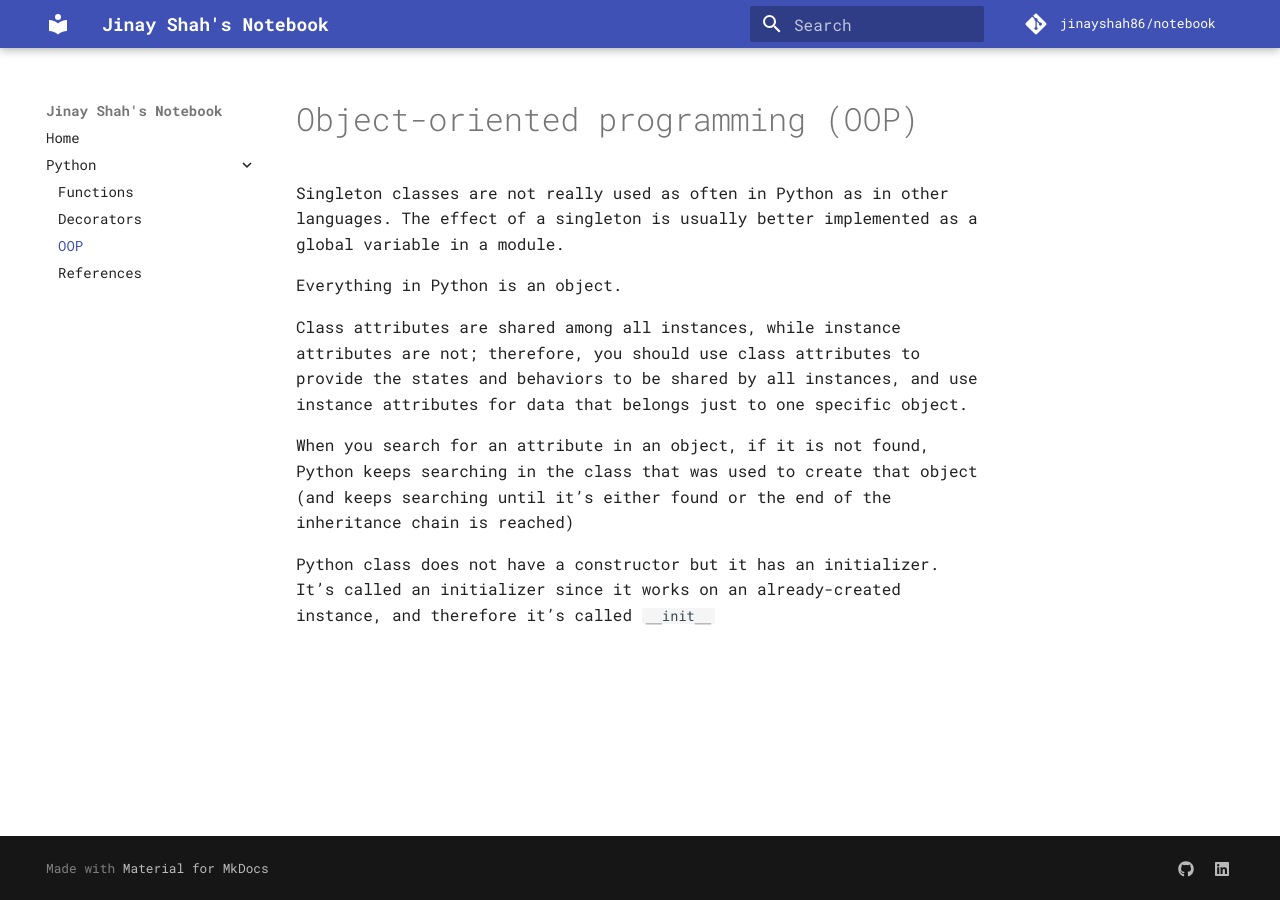
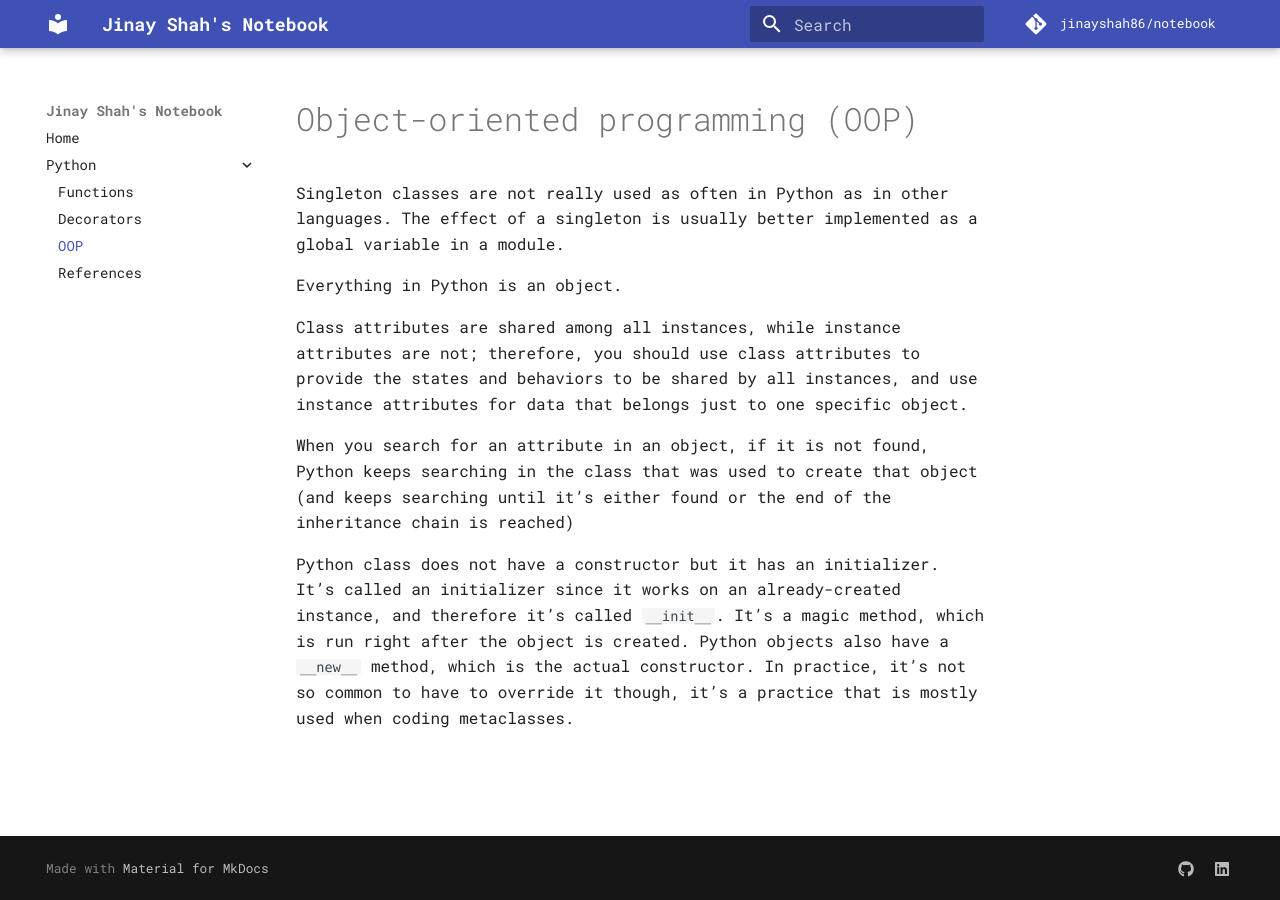
Before and after one commit to jinayshah86/notebook, an MkDocs documentation site: the page built from docs/python/oop.md, in a window 1280 px wide. Built offline with MkDocs 1.6.1 and Material for MkDocs 9.7.7, drawn with Linux system fonts in a browser that asks for light colours; some web fonts are replaced; comment, search, counter and statistics services are not loaded.

Commit message:
Update Python OOP

```diff
--- a/docs/python/oop.md
+++ b/docs/python/oop.md
@@ -18,4 +18,8 @@ reached)
 
 Python class does not have a constructor but it has an initializer. It's
 called an initializer since it works on an already-created instance, and
-therefore it's called `__init__`
+therefore it's called `__init__`.  It's a magic method, which is run right
+after the object is created. Python objects also have a `__new__` method,
+which is the actual constructor. In practice, it's not so common to have to
+override it though, it's a practice that is mostly used when coding
+metaclasses.
```
